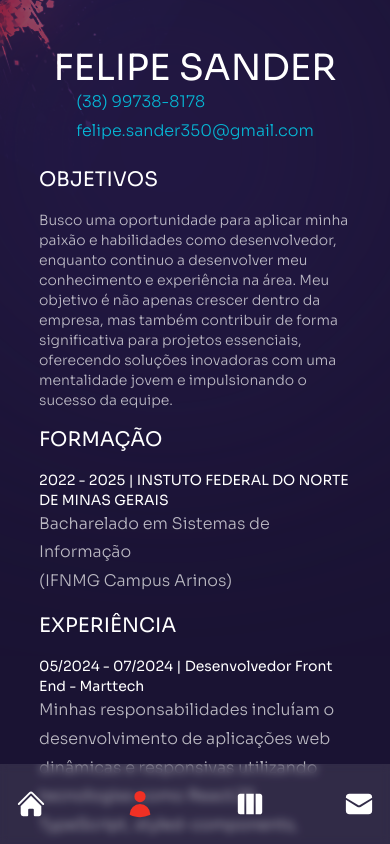
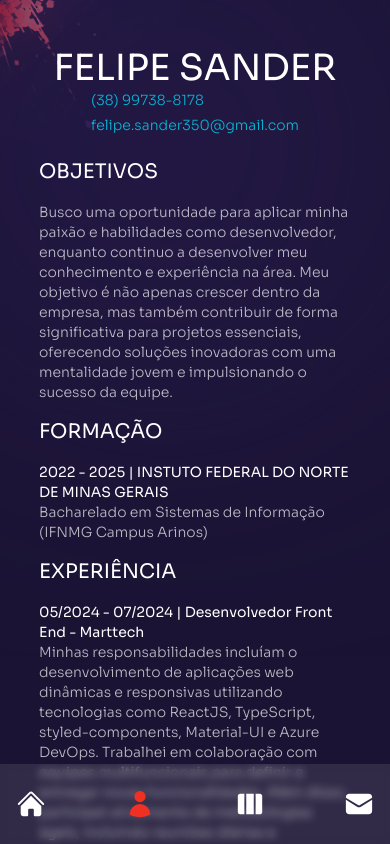
Before and after one commit to Sander-dev/portfolio, a Next.js app: page /curriculo in a window 390 px wide. Built offline with nearby package versions, Linux system fonts and the light colour scheme.

Commit message:
fix: size of text

```diff
--- a/app/curriculo/page.js
+++ b/app/curriculo/page.js
@@ -2,7 +2,7 @@ export default function Curriculo() {
     return (
         <div className="flex flex-col items-center w-full pt-12 max-xl:pb-[80px]">
             <h1 className="text-6xl max-sm:text-4xl">FELIPE SANDER</h1>
-            <div className="max-sm:flex-col flex sm:gap-20 xl:gap-28">
+            <div className="max-sm:flex-col flex max-sm:text-sm sm:gap-20 xl:gap-28">
                 <p className="text-cyan-500">(38) 99738-8178 </p>
                 <p className="text-cyan-500">felipe.sander350@gmail.com</p>
             </div>
@@ -15,15 +15,15 @@ export default function Curriculo() {
                     sucesso da equipe.</p>
                 <h1 className="text-xl mb-4">FORMAÇÃO</h1>
                 <h1 className="text-sm">2022 - 2025 | INSTUTO FEDERAL DO NORTE DE MINAS GERAIS</h1>
-                <p className="text-white/70 mb-4">Bacharelado em Sistemas de Informação
+                <p className="text-white/70 max-sm:text-sm mb-4">Bacharelado em Sistemas de Informação
                     <br />(IFNMG Campus Arinos)
                 </p>
                 <h1 className="text-xl mb-4">EXPERIÊNCIA</h1>
                 <h1 className="text-sm">05/2024 - 07/2024 | Desenvolvedor Front End - Marttech</h1>
-                <p className="text-white/70 mb-4">Minhas responsabilidades incluíam o desenvolvimento de aplicações web dinâmicas e responsivas utilizando tecnologias como ReactJS, TypeScript, styled-components, Material-UI e Azure DevOps. Trabalhei em colaboração com equipes multifuncionais para definir e entregar novas funcionalidades. Além disso, participei ativamente de metodologias ágeis, incluindo reuniões diárias e planejamento de sprints.
+                <p className="text-white/70 max-sm:text-sm mb-4">Minhas responsabilidades incluíam o desenvolvimento de aplicações web dinâmicas e responsivas utilizando tecnologias como ReactJS, TypeScript, styled-components, Material-UI e Azure DevOps. Trabalhei em colaboração com equipes multifuncionais para definir e entregar novas funcionalidades. Além disso, participei ativamente de metodologias ágeis, incluindo reuniões diárias e planejamento de sprints.
                 </p>
                 <h1 className="text-sm">08/2023 - 02/2024 | Voluntariado de aprendizado em desenvolvimento de software</h1>
-                <p className="text-white/70 mb-4">Participei de um projeto colaborativo que reuniu profissionais experientes do mercado com
+                <p className="text-white/70 max-sm:text-sm mb-4">Participei de um projeto colaborativo que reuniu profissionais experientes do mercado com
                     iniciantes para desenvolver alguns projetos em equipe. Utilizei tecnologias como ReactJS, Node.js
                     e frameworks como Next.js e Express, trabalhando dentro de uma metodologia ágil com sprints e
                     reuniões periódicas para feedback.
@@ -31,7 +31,7 @@ export default function Curriculo() {
                 <div className="flex max-sm:flex-col">
                     <div className="w-1/2">
                         <h1 className="text-xl mb-4">TECNOLOGIAS</h1>
-                        <ul className="text-white/70 mb-4">
+                        <ul className="text-white/70 max-sm:text-sm mb-4">
                             <li>TypeScript</li>
                             <li>JavaScript</li>
                             <li>ReactJS</li>
@@ -43,7 +43,7 @@ export default function Curriculo() {
                     </div>
                     <div>
                         <h1 className="text-xl mb-4">PRINCIPAIS CURSOS</h1>
-                        <ul className="text-white/70 mb-4">
+                        <ul className="text-white/70 max-sm:text-sm mb-4">
                             <li>JavaScript Puro – Danki Code</li>
                             <li>Node.js – Danki Code</li>
                             <li>HTML, CSS, JavaScript – Danki Code</li>
```
